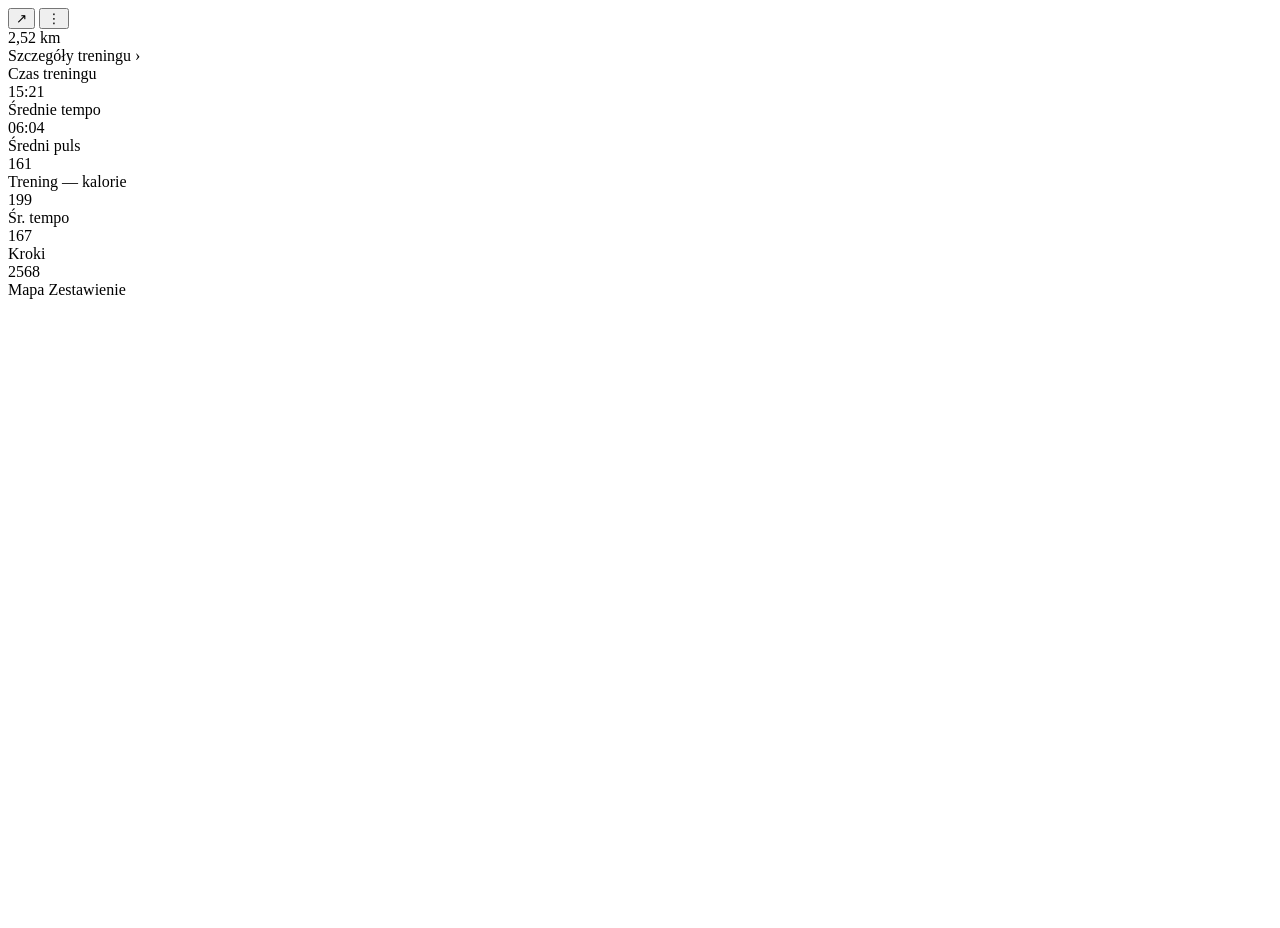
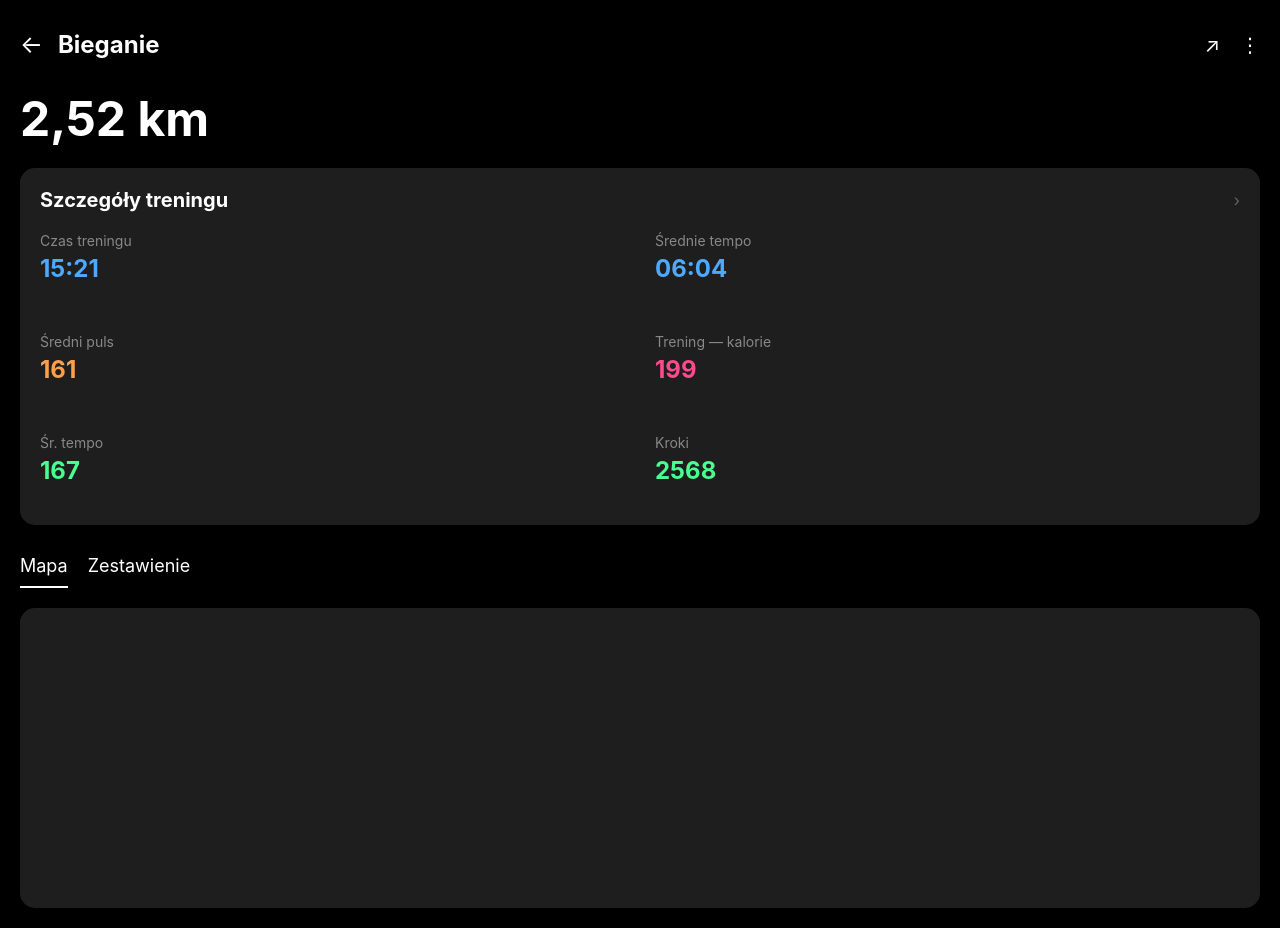
Before and after one commit to pasjonatprogramowania/zapra, a plain HTML site: page index.html in a window 1280 px wide. Before the commit the page ends 800 px from the top, so only its background shows below. Drawn offline with Linux system fonts and the light colour scheme.

Commit message:
Update index.html

```diff
--- a/index.html
+++ b/index.html
@@ -1,4 +1,147 @@
 <!DOCTYPE html>
+<html lang="pl">
+<head>
+    <meta charset="UTF-8">
+    <meta name="viewport" content="width=device-width, initial-scale=1.0">
+    <title>Bieganie</title>
+    <style>
+        * {
+            margin: 0;
+            padding: 0;
+            box-sizing: border-box;
+            font-family: -apple-system, BlinkMacSystemFont, 'Segoe UI', Roboto, sans-serif;
+        }
+
+        body {
+            background-color: #000000;
+            color: white;
+        }
+
+        .container {
+            max-width: 100%;
+            padding: 20px;
+        }
+
+        .header {
+            display: flex;
+            align-items: center;
+            padding: 10px 0;
+            margin-bottom: 20px;
+        }
+
+        .back-button {
+            color: white;
+            font-size: 24px;
+            background: none;
+            border: none;
+            margin-right: 15px;
+        }
+
+        .title {
+            font-size: 24px;
+            flex-grow: 1;
+        }
+
+        .actions {
+            display: flex;
+            gap: 20px;
+        }
+
+        .share-button, .menu-button {
+            color: white;
+            background: none;
+            border: none;
+            font-size: 20px;
+        }
+
+        .distance {
+            font-size: 48px;
+            font-weight: bold;
+            margin: 20px 0;
+        }
+
+        .stats-card {
+            background-color: #1E1E1E;
+            border-radius: 15px;
+            padding: 20px;
+            margin: 20px 0;
+        }
+
+        .stats-header {
+            display: flex;
+            justify-content: space-between;
+            align-items: center;
+            margin-bottom: 20px;
+        }
+
+        .stats-title {
+            font-size: 20px;
+            font-weight: bold;
+        }
+
+        .stats-arrow {
+            color: #666;
+        }
+
+        .stats-grid {
+            display: grid;
+            grid-template-columns: 1fr 1fr;
+            gap: 30px;
+        }
+
+        .stat-item {
+            margin-bottom: 20px;
+        }
+
+        .stat-label {
+            color: #888;
+            font-size: 14px;
+            margin-bottom: 5px;
+        }
+
+        .stat-value {
+            font-size: 24px;
+            font-weight: bold;
+        }
+
+        .blue-text { color: #4CA9FF; }
+        .orange-text { color: #FF9F4A; }
+        .pink-text { color: #FF4A8D; }
+        .green-text { color: #4AFF91; }
+
+        .tabs {
+            display: flex;
+            gap: 20px;
+            margin: 20px 0;
+        }
+
+        .tab {
+            padding: 10px 0;
+            color: white;
+            text-decoration: none;
+            font-size: 18px;
+            cursor: pointer;
+        }
+
+        .tab.active {
+            border-bottom: 2px solid white;
+        }
+
+        .map-container {
+            width: 100%;
+            height: 300px;
+            background-color: #1E1E1E;
+            border-radius: 15px;
+            overflow: hidden;
+        }
+    </style>
+</head>
+<body>
+    <div class="container">
+        <div class="header">
+            <button class="back-button">←</button>
+            <h1 class="title">Bieganie</h1>
+            <div class="actions">
                 <button class="share-button">↗</button>
                 <button class="menu-button">⋮</button>
             </div>
```
